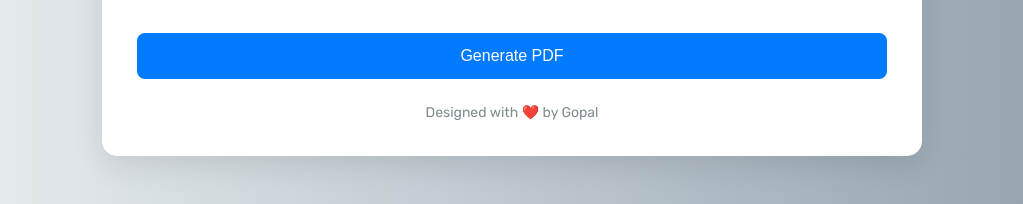
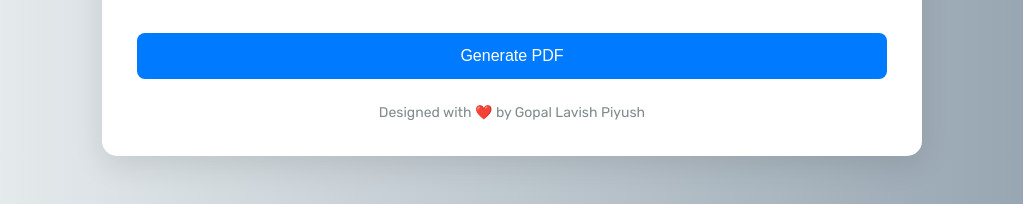
Before and after one commit to gopalkrishna-dev/resume-builder, a Flask app: page / in a window 1280 px wide. Shown: the part 1367-1571 px from the top of the page, without its empty margins (128-1151 px from the left). Run offline with Flask 3, Linux system fonts and the light colour scheme.

Commit message:
Updated form.html to match enhanced resume layout

```diff
--- a/templates/form.html
+++ b/templates/form.html
@@ -107,7 +107,7 @@
     <textarea name="interests" rows="2"></textarea>
 
     <button type="submit">Generate PDF</button>
-    <div class="footer">Designed with ❤️ by Gopal</div>
+    <div class="footer">Designed with ❤️ by Gopal Lavish Piyush</div>
   </form>
 </body>
 </html>
```
